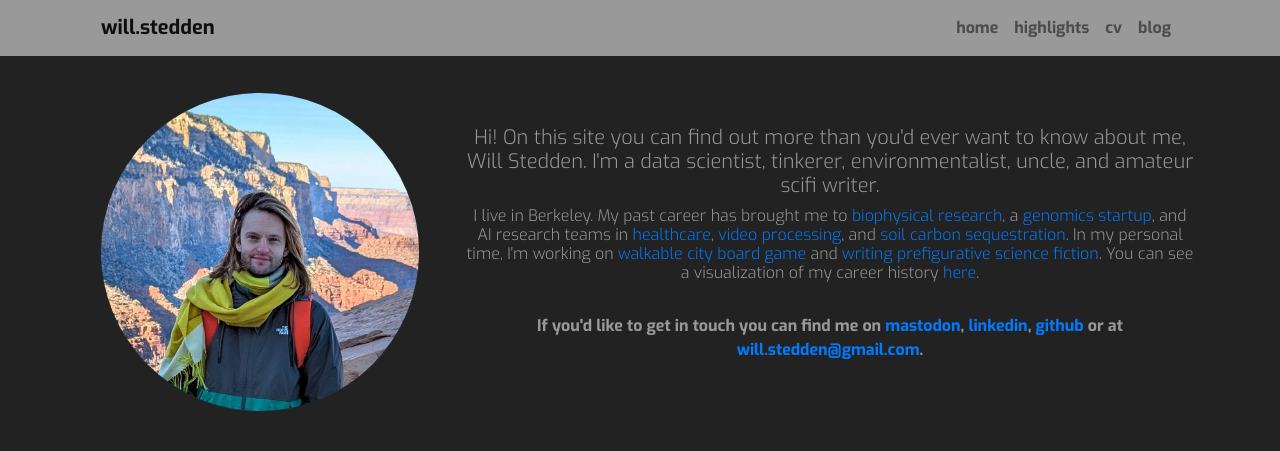
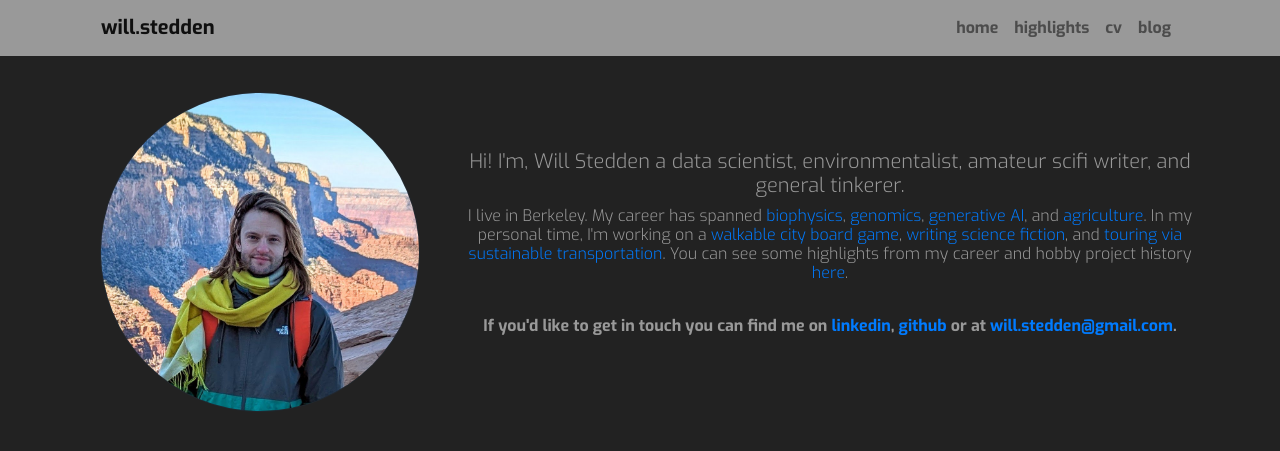
Before and after one commit to stedn/will-stedden-org, a Jekyll site: the page built from index.md, in a window 1280 px wide and 900 px high. Shown: the top 451 px of the window. Built offline with Jekyll 4.4.1, drawn with Linux system fonts in a browser that asks for light colours.

Commit message:
quick site update

```diff
--- a/index.md
+++ b/index.md
@@ -9,18 +9,18 @@ layout: default
           <img class="img-fluid mx-auto d-block" id="mypic" height="50px;" src="/grandcanyon.jpg" alt="">
         </div>
         <div class="col-lg-8 col-md-12 col-sm-12 col-xs-12 order-2 align-self-center maintext">
-          <h5>Hi! On this site you can find out more than you'd ever want to know about me, Will Stedden. I'm a data scientist, tinkerer, environmentalist, uncle, and amateur scifi writer.  </h5>
-          <h6>I live in Berkeley. My past career has brought me to <a href="https://munrolab.uchicago.edu/events/">biophysical research</a>, a <a href="https://color.com">genomics startup</a>, and AI research teams in <a href="https://www.anthem.com/employer/the-benefits-guide/collaborative-expertise-to-drive-the-future-of-ai-in-healthcare">healthcare</a>, <a href="https://vidable.ai/">video processing</a>, and <a href="https://boomitra.com/">soil carbon sequestration</a>. In my personal time, I'm working on <a href="https://opus.stedden.org/2024/10/city-motion-game/">walkable city board game</a> and <a href="https://opus.stedden.org/fiction">writing prefigurative science fiction</a>. You can see a visualization of my career history <a href="https://will.stedden.org/history">here</a>.</h6>
+          <h5>Hi! I'm, Will Stedden a data scientist, environmentalist, amateur scifi writer, and general tinkerer.  </h5>
+          <h6>I live in Berkeley. My career has spanned <a href="https://munrolab.uchicago.edu/events/">biophysics</a>, <a href="https://color.com">genomics</a>, <a href="https://www.businesswire.com/news/home/20231031466123/en/Sonic-Foundrys-Vidable-Launches-AI-Video-Platform">generative AI</a>, and <a href="https://boomitra.com/">agriculture</a>. In my personal time, I'm working on a <a href="https://opus.stedden.org/2024/10/city-motion-game/">walkable city board game</a>, <a href="https://opus.stedden.org/fiction">writing science fiction</a>, and <a href="https://solarpunktravel.org/">touring via sustainable transportation</a>. You can see some highlights from my career and hobby project history <a href="/highlights">here</a>.</h6>
           <br/>
-          <p>If you'd like to get in touch you can find me on <a href="https://sigmoid.social/@bonkerfield">mastodon</a>, <a href="https://linkedin.com/in/willstedden">linkedin</a>, <a href="https://github.com/stedn">github</a> or at <a href="#">will.stedden@gmail.com</a>.</p>
+          <p>If you'd like to get in touch you can find me on <a href="https://linkedin.com/in/willstedden">linkedin</a>, <a href="https://github.com/stedn">github</a> or at <a href="mailto:will.stedden@gmail.com">will.stedden@gmail.com</a>.</p>
         </div>
         <div class="col-lg-8 col-md-12 col-sm-12 col-xs-12 order-2 align-self-center subtext">
           <h1>I'm Will Stedden, data scientist, tinkerer, environmentalist, uncle, and amateur scifi writer.  </h1>
           <br/>
-          <h2>I live in Berkeley. My past career has brought me to <a href="https://munrolab.uchicago.edu/events/">biophysical research</a>, a <a href="https://color.com">genomics startup</a>, and AI research teams in <a href="https://www.anthem.com/employer/the-benefits-guide/collaborative-expertise-to-drive-the-future-of-ai-in-healthcare">healthcare</a>, <a href="https://vidable.ai/">video processing</a>, and <a href="https://boomitra.com/">soil carbon sequestration</a>. In my personal time, I'm working on <a href="https://opus.stedden.org/2024/10/city-motion-game/">walkable city board game</a> and <a href="https://opus.stedden.org/fiction">writing prefigurative science fiction</a>. You can see a visualization of my career history <a href="https://will.stedden.org/history">here</a>.</h2>
+          <h2>I live in Berkeley. My career has spanned <a href="https://munrolab.uchicago.edu/events/">biophysics</a>, <a href="https://color.com">genomics</a>, <a href="https://www.businesswire.com/news/home/20231031466123/en/Sonic-Foundrys-Vidable-Launches-AI-Video-Platform">generative AI</a>, and <a href="https://boomitra.com/">agriculture</a>. In my personal time, I'm working on a <a href="https://opus.stedden.org/2024/10/city-motion-game/">walkable city board game</a>, <a href="https://opus.stedden.org/fiction">writing science fiction</a>, and <a href="https://solarpunktravel.org/">touring via sustainable transportation</a>. You can see some highlights from my career and hobby project history <a href="/highlights">here</a>.</h2>
           <br/>
           <br/>
-          <h1>Find me on <a href="https://sigmoid.social/@bonkerfield">mastodon</a>, <a href="https://linkedin.com/in/willstedden">linkedin</a>, <a href="https://github.com/stedn">github</a> or <a href="mailto:will.stedden@gmail.com">email</a>.</h1>
+          <h1>Find me on <a href="https://linkedin.com/in/willstedden">linkedin</a>, <a href="https://github.com/stedn">github</a> or <a href="mailto:will.stedden@gmail.com">email</a>.</h1>
         </div>
       </div>
     </div>
```
Also changed, not shown: highlights.md (+14 -12 lines), images/solarscan_app1.jpg (added).
